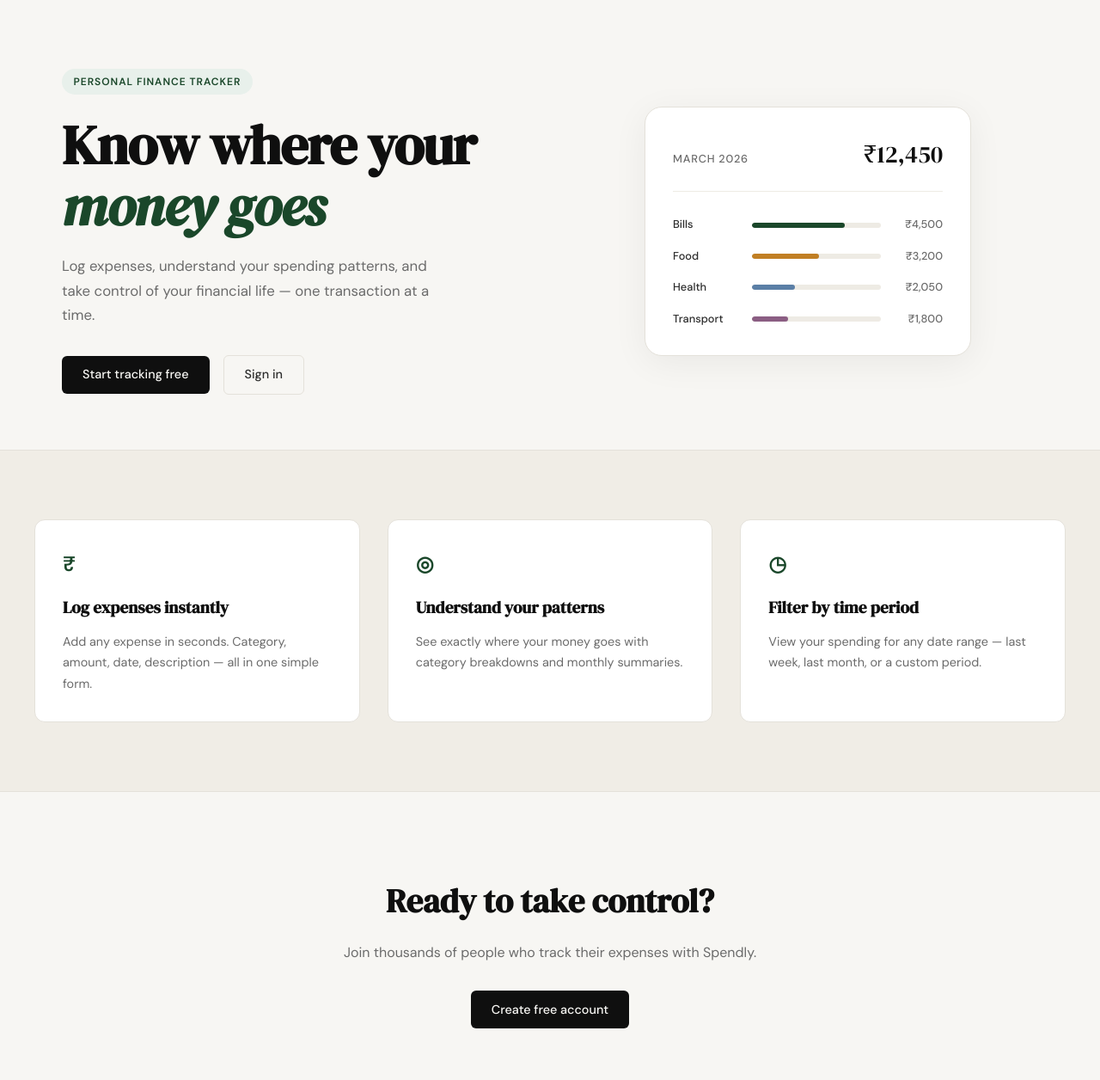
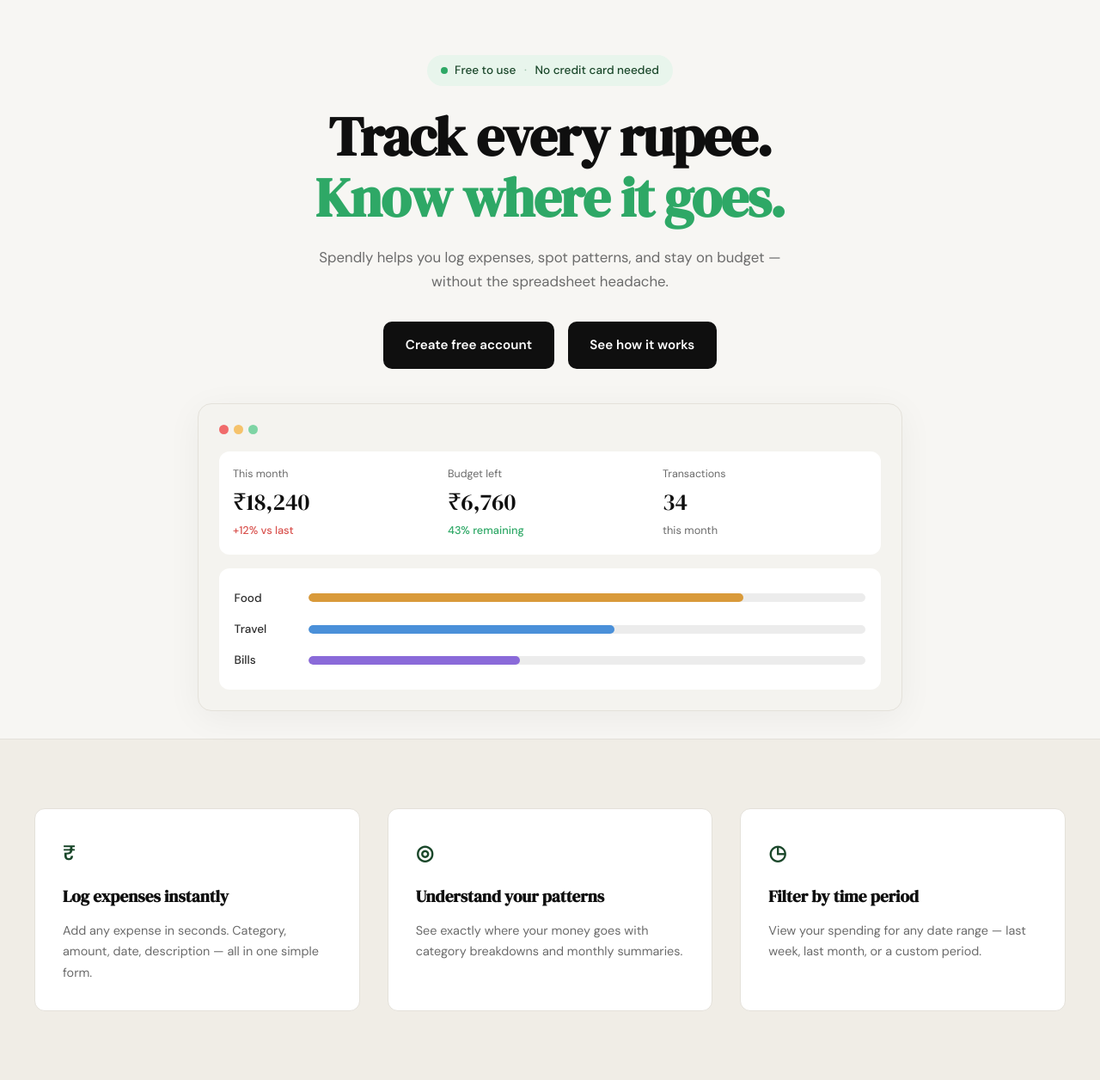
Before and after one commit to piyasbiswas1710/spendly-, a Flask app: page / in a window 1280 px wide. Shown: the part 61-1317 px from the top of the page at 86% size. Run offline with Flask 3, Linux system fonts and the light colour scheme.

Commit message:
landing: redesign hero section to match mockup

```diff
--- a/static/css/style.css
+++ b/static/css/style.css
@@ -124,26 +124,46 @@ a { color: inherit; text-decoration: none; }
 /* ------------------------------------------------------------------ */
 
 .hero {
-    padding: 5rem 2rem 4rem;
+    padding: 4rem 2rem 2rem;
     display: grid;
-    grid-template-columns: 1fr 1fr;
-    gap: 4rem;
-    align-items: center;
+    grid-template-columns: 1fr;
+    gap: 2.5rem;
+    justify-items: center;
+    text-align: center;
     max-width: var(--max-width);
     margin: 0 auto;
 }
 
+.hero-inner {
+    max-width: 720px;
+}
+
 .hero-badge {
-    display: inline-block;
-    background: var(--accent-light);
-    color: var(--accent);
-    font-size: 0.75rem;
-    font-weight: 600;
-    letter-spacing: 0.08em;
-    text-transform: uppercase;
-    padding: 0.35rem 0.85rem;
+    display: inline-flex;
+    align-items: center;
+    gap: 0.5rem;
+    background: #e8f5ec;
+    color: #1a472a;
+    font-size: 0.85rem;
+    font-weight: 500;
+    letter-spacing: 0;
+    text-transform: none;
+    padding: 0.45rem 1rem;
     border-radius: 999px;
     margin-bottom: 1.5rem;
+}
+
+.hero-badge-dot {
+    width: 8px;
+    height: 8px;
+    border-radius: 50%;
+    background: #2ea866;
+    flex: none;
+}
+
+.hero-badge-sep {
+    color: #9ec1ab;
+    margin: 0 0.1rem;
 }
 
 .hero-title {
@@ -152,36 +172,149 @@ a { color: inherit; text-decoration: none; }
     line-height: 1.1;
     letter-spacing: -0.02em;
     color: var(--ink);
-    margin-bottom: 1.25rem;
+    margin: 0 0 1.25rem;
 }
 
-.hero-title em {
-    font-style: italic;
-    color: var(--accent);
+.hero-title-accent {
+    color: #2ea866;
+    display: block;
 }
 
 .hero-subtitle {
     font-size: 1.05rem;
     color: var(--ink-muted);
     line-height: 1.7;
-    max-width: 460px;
-    margin-bottom: 2rem;
+    max-width: 560px;
+    margin: 0 auto 2rem;
 }
 
 .hero-actions {
     display: flex;
     gap: 1rem;
     align-items: center;
+    justify-content: center;
+    flex-wrap: wrap;
 }
 
+.hero-btn {
+    display: inline-block;
+    background: #0f0f0f;
+    color: #ffffff;
+    font-weight: 600;
+    font-size: 0.95rem;
+    padding: 0.95rem 1.6rem;
+    border-radius: 10px;
+    text-decoration: none;
+    transition: background 0.2s;
+    border: 0;
+}
+
+.hero-btn:hover { background: #2a2a2a; }
+
 /* ------------------------------------------------------------------ */
-/* Mock card (hero visual)                                             */
+/* Dashboard mock (hero visual)                                        */
 /* ------------------------------------------------------------------ */
 
 .hero-visual {
     display: flex;
     justify-content: center;
+    width: 100%;
 }
+
+.dash-mock {
+    background: #f4f3ef;
+    border: 1px solid var(--border);
+    border-radius: 16px;
+    padding: 1.5rem;
+    width: 100%;
+    max-width: 820px;
+    box-shadow: 0 8px 40px rgba(0,0,0,0.05);
+    text-align: left;
+}
+
+.dash-dots {
+    display: flex;
+    gap: 6px;
+    margin-bottom: 1.25rem;
+}
+
+.dash-dot {
+    width: 11px;
+    height: 11px;
+    border-radius: 50%;
+    display: inline-block;
+}
+.dash-dot-r { background: #f06b6b; }
+.dash-dot-y { background: #f5c26b; }
+.dash-dot-g { background: #7ed4a4; }
+
+.dash-stats {
+    display: grid;
+    grid-template-columns: repeat(3, 1fr);
+    gap: 0.75rem;
+    background: #ffffff;
+    border-radius: 12px;
+    padding: 1.1rem 1rem;
+    margin-bottom: 1rem;
+}
+
+.dash-stat-label {
+    font-size: 0.78rem;
+    color: var(--ink-muted);
+    margin-bottom: 0.45rem;
+}
+
+.dash-stat-value {
+    font-family: var(--font-display);
+    font-size: 1.7rem;
+    color: var(--ink);
+    line-height: 1.1;
+    margin-bottom: 0.5rem;
+}
+
+.dash-stat-meta {
+    font-size: 0.8rem;
+    font-weight: 500;
+}
+.dash-stat-meta-warn { color: #d9534f; }
+.dash-stat-meta-ok    { color: #2ea866; }
+.dash-stat-meta-mute  { color: var(--ink-muted); font-weight: 400; }
+
+.dash-bars {
+    background: #ffffff;
+    border-radius: 12px;
+    padding: 1rem 1.1rem;
+}
+
+.dash-bar-row {
+    display: grid;
+    grid-template-columns: 70px 1fr;
+    align-items: center;
+    gap: 1rem;
+    padding: 0.45rem 0;
+}
+
+.dash-bar-cat {
+    font-size: 0.85rem;
+    color: var(--ink-soft);
+    font-weight: 500;
+}
+
+.dash-bar-track {
+    background: #ececec;
+    border-radius: 999px;
+    height: 10px;
+    overflow: hidden;
+}
+
+.dash-bar {
+    height: 100%;
+    border-radius: 999px;
+}
+
+.dash-bar-amber  { background: #d99a3a; }
+.dash-bar-blue   { background: #4a90d9; }
+.dash-bar-violet { background: #8a6ad9; }
 
 .mock-card {
     background: var(--paper-card);
@@ -578,13 +711,13 @@ a { color: inherit; text-decoration: none; }
 
 @media (max-width: 900px) {
     .hero {
-        grid-template-columns: 1fr;
         text-align: center;
     }
 
     .hero-subtitle { max-width: 100%; }
     .hero-actions { justify-content: center; }
-    .hero-visual { display: none; }
+
+    .dash-stats { grid-template-columns: 1fr; }
 
     .features-inner { grid-template-columns: 1fr; }
 }
--- a/templates/landing.html
+++ b/templates/landing.html
@@ -6,55 +6,65 @@
 
 <section class="hero">
     <div class="hero-inner">
-        <div class="hero-badge">Personal Finance Tracker</div>
+        <div class="hero-badge">
+            <span class="hero-badge-dot"></span>
+            Free to use <span class="hero-badge-sep">·</span> No credit card needed
+        </div>
         <h1 class="hero-title">
-            Know where your<br>
-            <em>money goes</em>
+            Track every rupee.<br>
+            <span class="hero-title-accent">Know where it goes.</span>
         </h1>
         <p class="hero-subtitle">
-            Log expenses, understand your spending patterns,
-            and take control of your financial life —
-            one transaction at a time.
+            Spendly helps you log expenses, spot patterns, and stay
+            on budget — without the spreadsheet headache.
         </p>
         <div class="hero-actions">
-            <a href="{{ url_for('register') }}" class="btn-primary">Start tracking free</a>
-            <a href="{{ url_for('login') }}" class="btn-ghost">Sign in</a>
+            <a href="{{ url_for('register') }}" class="hero-btn">Create free account</a>
+            <a href="#" class="hero-btn">See how it works</a>
         </div>
     </div>
     <div class="hero-visual">
-        <div class="mock-card">
-            <div class="mock-card-header">
-                <span class="mock-label">March 2026</span>
-                <span class="mock-total">₹12,450</span>
+        <div class="dash-mock">
+            <div class="dash-dots">
+                <span class="dash-dot dash-dot-r"></span>
+                <span class="dash-dot dash-dot-y"></span>
+                <span class="dash-dot dash-dot-g"></span>
             </div>
-            <div class="mock-bars">
-                <div class="mock-bar-row">
-                    <span class="mock-cat">Bills</span>
-                    <div class="mock-bar-track">
-                        <div class="mock-bar" style="width: 72%"></div>
+            <div class="dash-stats">
+                <div class="dash-stat">
+                    <div class="dash-stat-label">This month</div>
+                    <div class="dash-stat-value">₹18,240</div>
+                    <div class="dash-stat-meta dash-stat-meta-warn">+12% vs last</div>
+                </div>
+                <div class="dash-stat">
+                    <div class="dash-stat-label">Budget left</div>
+                    <div class="dash-stat-value">₹6,760</div>
+                    <div class="dash-stat-meta dash-stat-meta-ok">43% remaining</div>
+                </div>
+                <div class="dash-stat">
+                    <div class="dash-stat-label">Transactions</div>
+                    <div class="dash-stat-value">34</div>
+                    <div class="dash-stat-meta dash-stat-meta-mute">this month</div>
+                </div>
+            </div>
+            <div class="dash-bars">
+                <div class="dash-bar-row">
+                    <span class="dash-bar-cat">Food</span>
+                    <div class="dash-bar-track">
+                        <div class="dash-bar dash-bar-amber" style="width: 78%"></div>
                     </div>
-                    <span class="mock-amt">₹4,500</span>
                 </div>
-                <div class="mock-bar-row">
-                    <span class="mock-cat">Food</span>
-                    <div class="mock-bar-track">
-                        <div class="mock-bar mock-bar-2" style="width: 52%"></div>
+                <div class="dash-bar-row">
+                    <span class="dash-bar-cat">Travel</span>
+                    <div class="dash-bar-track">
+                        <div class="dash-bar dash-bar-blue" style="width: 55%"></div>
                     </div>
-                    <span class="mock-amt">₹3,200</span>
                 </div>
-                <div class="mock-bar-row">
-                    <span class="mock-cat">Health</span>
-                    <div class="mock-bar-track">
-                        <div class="mock-bar mock-bar-3" style="width: 33%"></div>
+                <div class="dash-bar-row">
+                    <span class="dash-bar-cat">Bills</span>
+                    <div class="dash-bar-track">
+                        <div class="dash-bar dash-bar-violet" style="width: 38%"></div>
                     </div>
-                    <span class="mock-amt">₹2,050</span>
-                </div>
-                <div class="mock-bar-row">
-                    <span class="mock-cat">Transport</span>
-                    <div class="mock-bar-track">
-                        <div class="mock-bar mock-bar-4" style="width: 28%"></div>
-                    </div>
-                    <span class="mock-amt">₹1,800</span>
                 </div>
             </div>
         </div>
```
